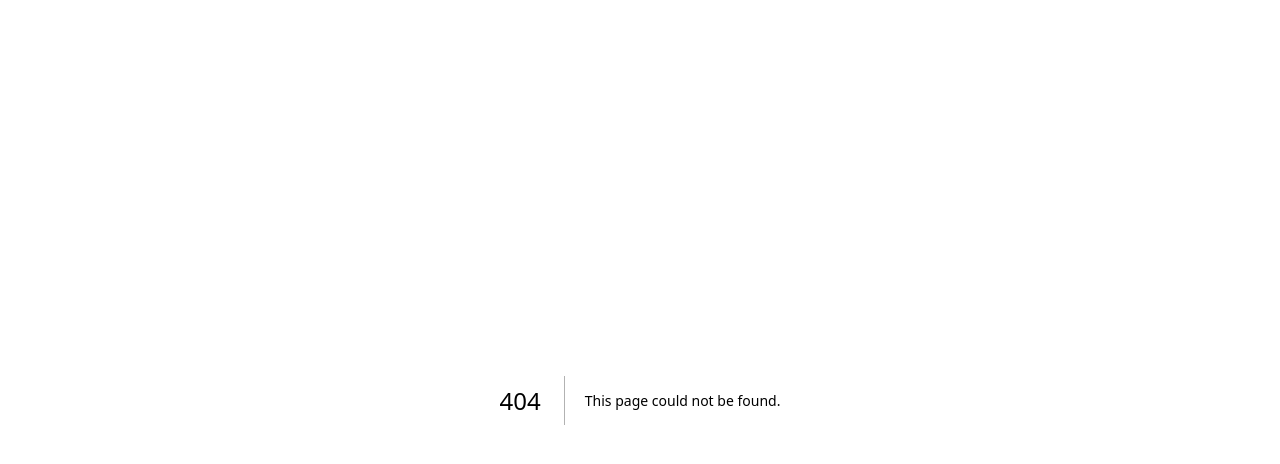
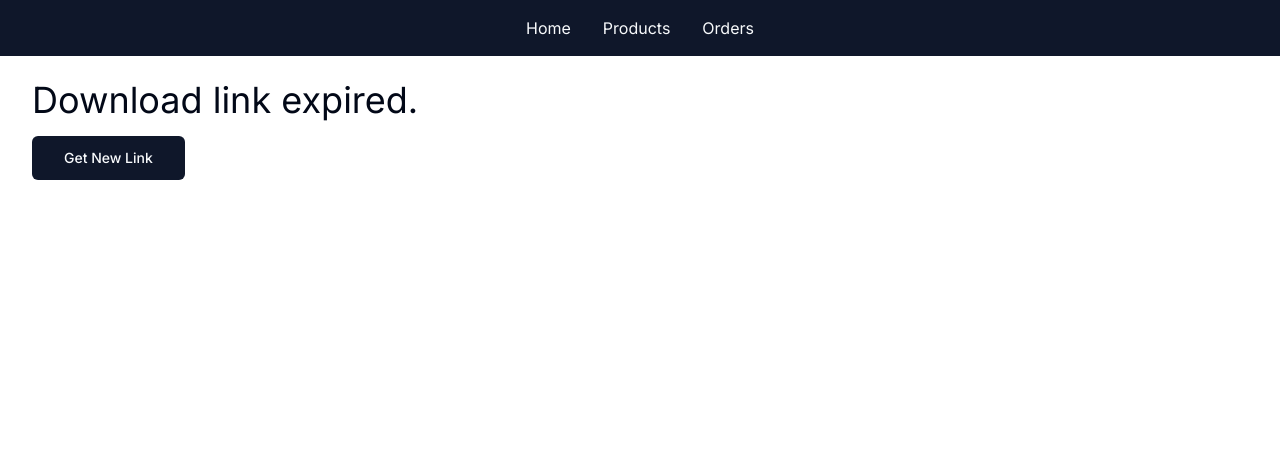
Before and after one commit to PieMenard/next-eshopv2, a Next.js app: page /products/download/expired in a window 1280 px wide. Before the commit this address had no page. Shown: the top 464 px of the page. Built offline with nearby package versions, Linux system fonts and the light colour scheme.

Commit message:
add download link expired page

```diff
--- /dev/null
+++ b/src/app/(customerFacing)/products/download/expired/page.tsx
@@ -0,0 +1,15 @@
+import { Button } from '@/components/ui/button';
+import Link from 'next/link';
+
+const ExpiredDownloadPage = () => {
+  return (
+    <>
+      <h1 className="text-4xl mb-4">Download link expired.</h1>
+      <Button asChild size="lg">
+        <Link href="/orders">Get New Link</Link>
+      </Button>
+    </>
+  );
+};
+
+export default ExpiredDownloadPage;
```
